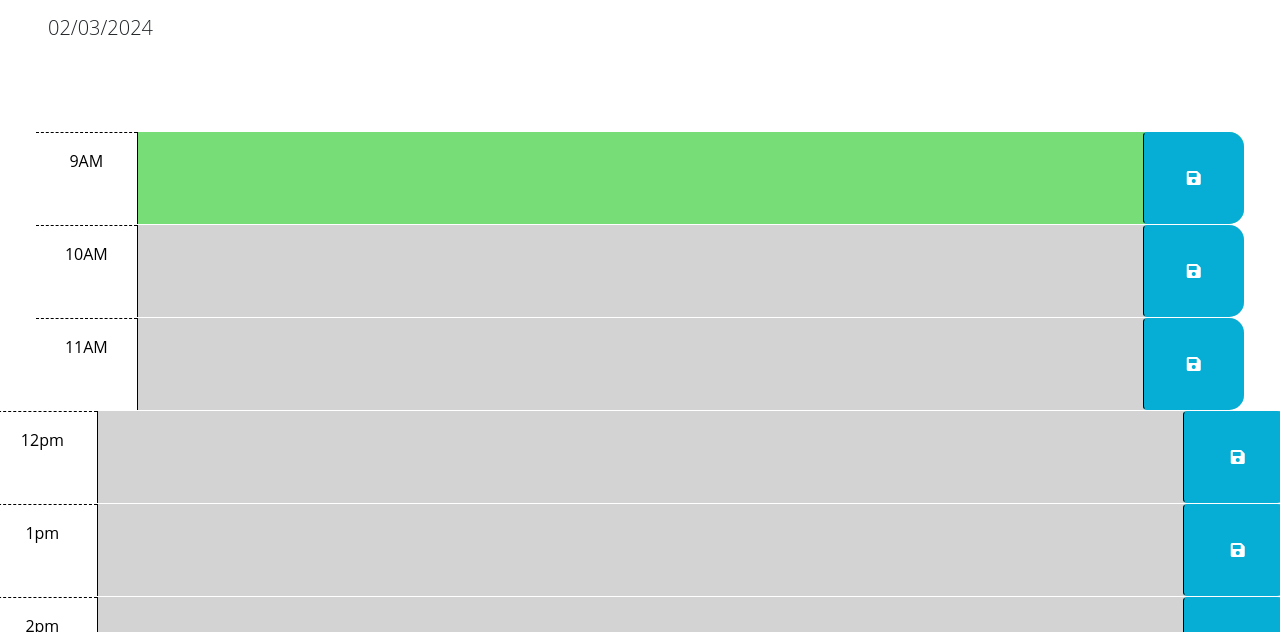
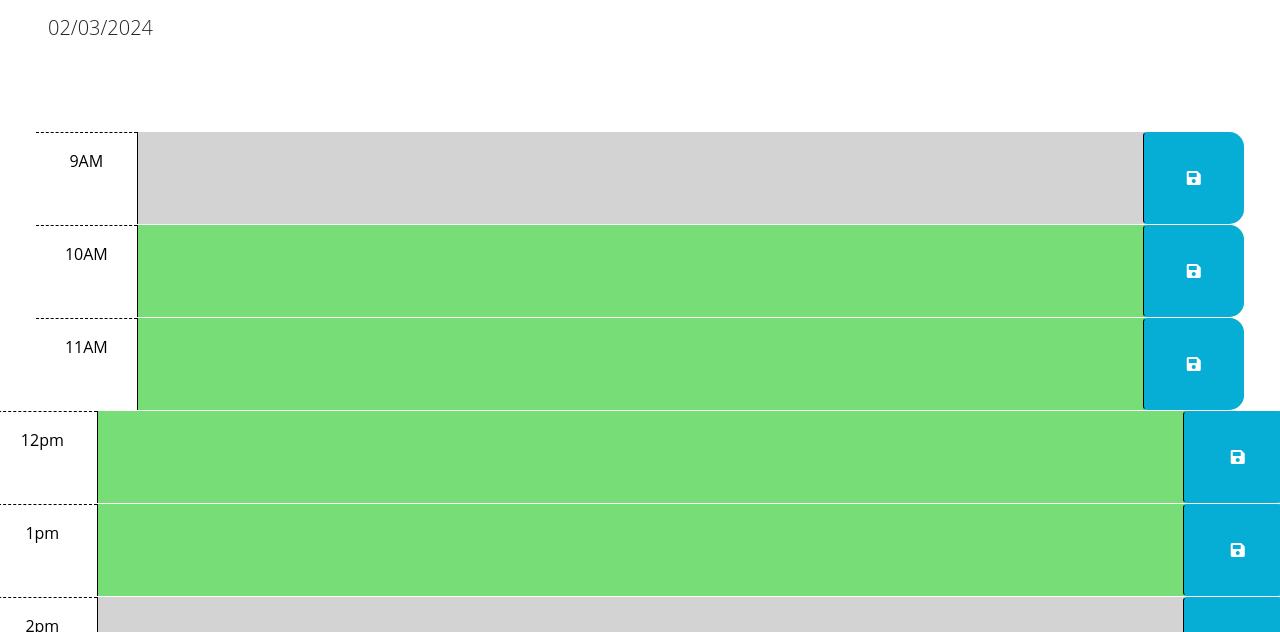
Before and after one commit to crthorn11/myworkdayscheduler, a plain HTML site: page index.html in a window 1280 px wide. Shown: the part 166-798 px from the top of the page. Drawn offline with nearby package versions, Linux system fonts and the light colour scheme.

Commit message:
Debugged a comparison error in current hour and calendar hour, formatted the code for better readability

```diff
--- a/assets/javascript/script.js
+++ b/assets/javascript/script.js
@@ -1,9 +1,6 @@
-// Wrap all code that interacts with the DOM in a call to jQuery to ensure that
-// the code isn't run until the browser has finished rendering all the elements
-// in the html.
 $(function () {
-  $('.saveBtn').on('click', function(){
-    localStorage.setItem($(this).parent().attr('id'), $(this).siblings('textarea').val() );
+  $('.saveBtn').on('click', function () {
+    localStorage.setItem($(this).parent().attr('id'), $(this).siblings('textarea').val());
   })
   $("#hour-9 textarea").val(localStorage.getItem('hour-9'))
   $("#hour-10 textarea").val(localStorage.getItem('hour-10'))
@@ -16,13 +13,9 @@ $(function () {
   $("#hour-5 textarea").val(localStorage.getItem('hour-5'))
   $("#hour-6 textarea").val(localStorage.getItem('hour-6'))
   $("#currentDay").text(dayjs().format('MM/DD/YYYY'));
-    //$("#currentHour").text('10');
-    //$("#currentHour").text(dayjs().format('hh'));
 });
-  // TODO: Add code to display the current date in the header of the page
-  // TODO: Add code to apply the past, present, or future class to each time
-  // block by comparing the id to the current hour.
-  const currentHour = dayjs().format('h');
+
+const currentHour = dayjs().format('H');
 console.log("currentHour", currentHour);
 
 const timeBlocks = document.querySelectorAll('.time-block');
@@ -33,7 +26,7 @@ $(function () {
   console.log("currentHour", currentHour);
   console.log("calendarHour", calendarHour);
 
- if (calendarHour < currentHour) {
+  if (currentHour < calendarHour) {
     timeBlock.classList.add('past');
   } else if (calendarHour === currentHour) {
     timeBlock.classList.add('present');
```
Also changed, not shown: index.html (+10 -33 lines). Lines whose indentation alone changed are shown as unchanged.
